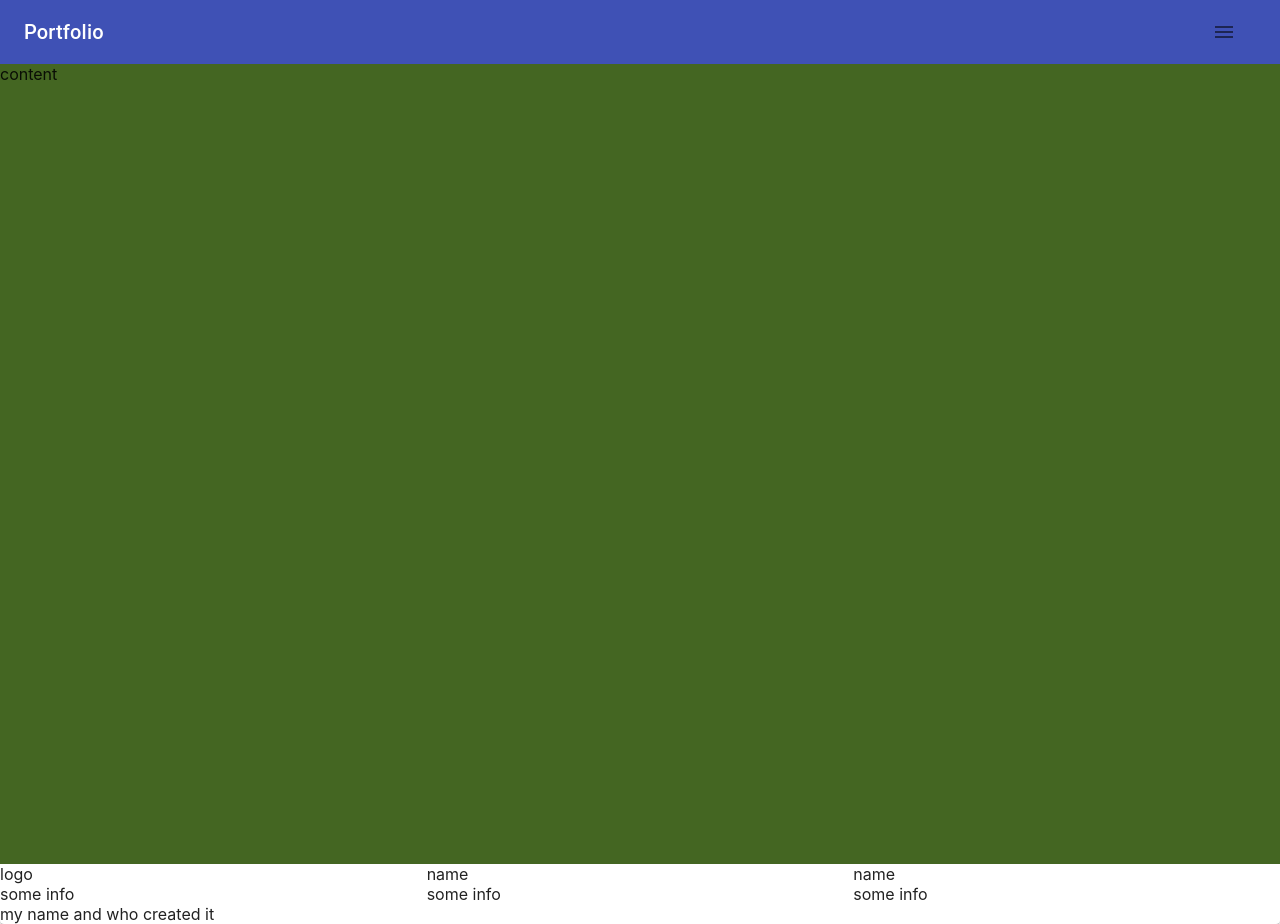
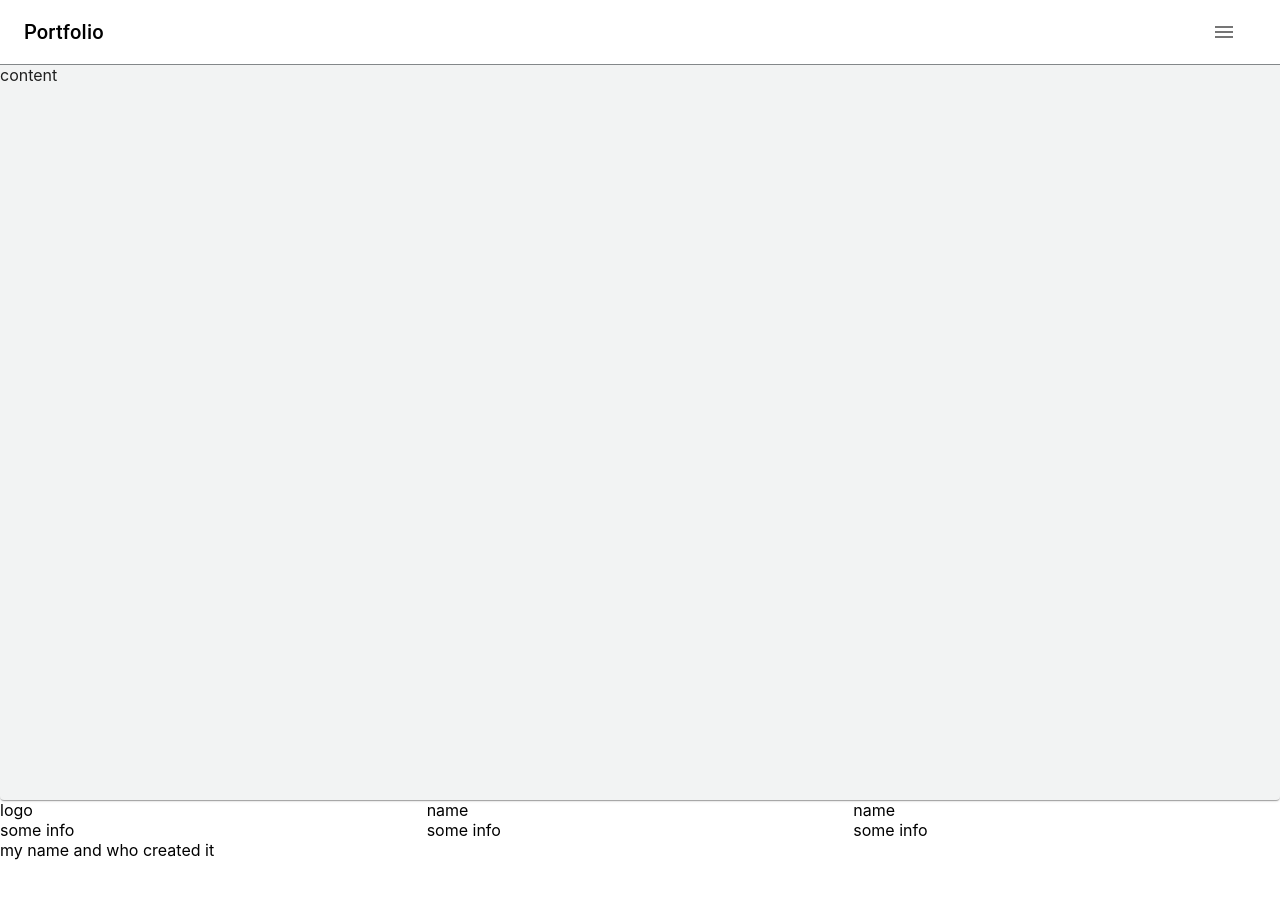
Before and after one commit to daveomri/portfolio, a React (Create React App) app: page / in a window 1280 px wide. After the commit the page ends 860 px from the top, so only its background shows below. Built offline with nearby package versions, Linux system fonts and the light colour scheme.

Commit message:
New style of page

```diff
--- a/src/App.jsx
+++ b/src/App.jsx
@@ -7,9 +7,10 @@ import Header from './components/header/Header';
 import Footer from './components/footer/Footer';
 
 const useStyles = makeStyles(() => ({
-  content: {
+  content: {},
+  paper: {
     minHeight: '100vh',
-    backgroundColor: '#462f',
+    backgroundColor: '#F2F3F3',
   },
 }));
 
@@ -17,11 +18,13 @@ const App = () => {
   const classes = useStyles();
 
   return (
-    <Paper>
-      <Header classes={classes.header} />
-      <Box className={classes.content}>content</Box>
+    <div>
+      <Paper className={classes.paper}>
+        <Header classes={classes.header} />
+        <Box className={classes.content}>content</Box>
+      </Paper>
       <Footer classes={classes.footer} />
-    </Paper>
+    </div>
   );
 };
 
--- a/src/components/header/Header.jsx
+++ b/src/components/header/Header.jsx
@@ -1,5 +1,4 @@
 import React, { useState } from 'react';
-import clsx from 'clsx';
 import { makeStyles } from '@material-ui/core/styles';
 import {
   AppBar,
@@ -20,6 +19,12 @@ import InboxIcon from '@material-ui/icons/MoveToInbox';
 import MailIcon from '@material-ui/icons/Mail';
 
 const useStyles = makeStyles(theme => ({
+  appBar: {
+    color: '#000',
+    backgroundColor: '#fff',
+    borderBottom: '1px solid #838789',
+    boxShadow: 'none',
+  },
   button: {
     marginLeft: theme.spacing(1),
     marginRight: theme.spacing(1),
@@ -78,7 +83,7 @@ const Header = () => {
   );
 
   return (
-    <AppBar position="static">
+    <AppBar position="static" className={classes.appBar}>
       <Toolbar>
         <Grid container alignItems="center">
           <Grid item xs={3} sm={2} md={1}>
```
